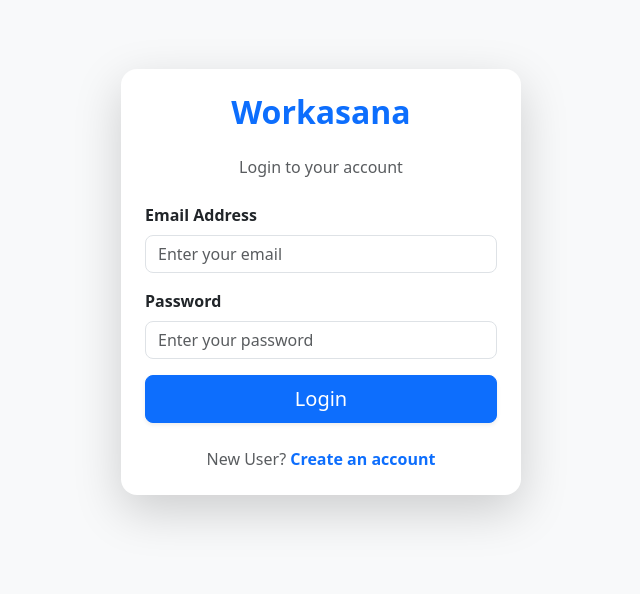
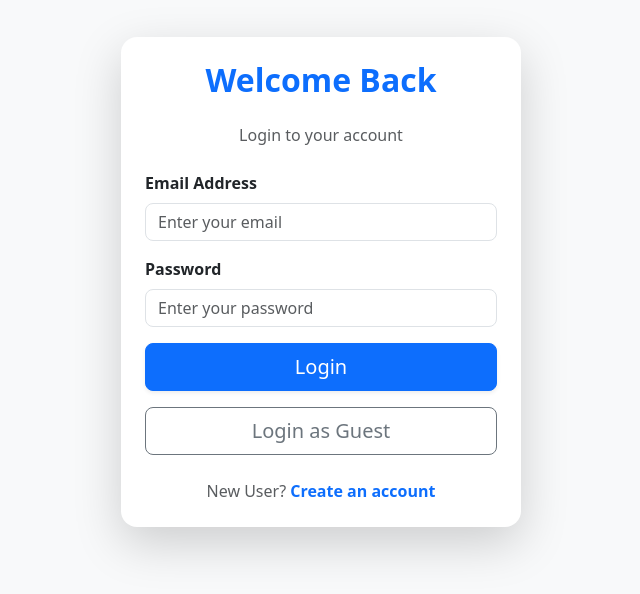
Before and after one commit to aatishjadhav/TaskLane, a React (Vite) app in the folder frontend/: page / in a window 1280 px wide. Shown: the part 118-712 px from the top of the page, without its empty margins (319-959 px from the left). Built offline with nearby package versions, Linux system fonts and the light colour scheme; no server answers.

Commit message:
added login with guest credentials functionality

```diff
--- a/frontend/src/App.jsx
+++ b/frontend/src/App.jsx
@@ -16,7 +16,7 @@ function App() {
       <Routes>
         <Route path="/dashboard" element={<Home />} />
         <Route path="/" element={<Login />} />
-        <Route path="/signup" element={<Signup />} />
+        <Route path="/register" element={<Signup />} />
         <Route path="/project" element={<Project />} />
         <Route path="/project/:projectId" element={<ProjectDetails />} />
         <Route path="/team" element={<Team />} />
--- a/frontend/src/pages/Login.jsx
+++ b/frontend/src/pages/Login.jsx
@@ -14,13 +14,28 @@ const Login = () => {
   const handleLogin = async (e) => {
     e.preventDefault();
     try {
-      await dispatch(loginUser({email, password })).unwrap();
-      toast.success("Sign Up Successful.");
+      await dispatch(loginUser({ email, password })).unwrap();
+      toast.success("Login successful!");
       navigate("/settings");
-    } catch (err) {
-      toast.error(err);
+    } catch (error) {
+      toast.error("Invalid credentials!");
     }
-};
+  };
+
+  const handleGuestLogin = async () => {
+    const guestCredentials = {
+      email: "john@gmail.com",
+      password: "john@123",
+    };
+
+    try {
+      await dispatch(loginUser(guestCredentials)).unwrap();
+      toast.success("Logged in as Guest!");
+      navigate("/settings");
+    } catch (error) {
+      toast.error("Guest login failed!");
+    }
+  };
 
   return (
     <div className="d-flex justify-content-center align-items-center vh-100 bg-light">
@@ -29,7 +44,7 @@ const Login = () => {
         style={{ width: "400px", backgroundColor: "#ffffff" }}
       >
         <h2 className="text-center mb-4 fw-bold" style={{ color: "#0d6efd" }}>
-          Workasana
+          Welcome Back
         </h2>
         <p className="text-center text-muted mb-4">Login to your account</p>
         <form onSubmit={handleLogin}>
@@ -66,6 +81,16 @@ const Login = () => {
             </button>
           </div>
 
+          <div className="d-grid mt-3">
+            <button
+              type="button"
+              className="btn btn-outline-secondary btn-lg rounded-3"
+              onClick={handleGuestLogin}
+            >
+              Login as Guest
+            </button>
+          </div>
+
           <div className="text-center mt-4">
             <span className="text-muted">New User? </span>
             <Link
```
